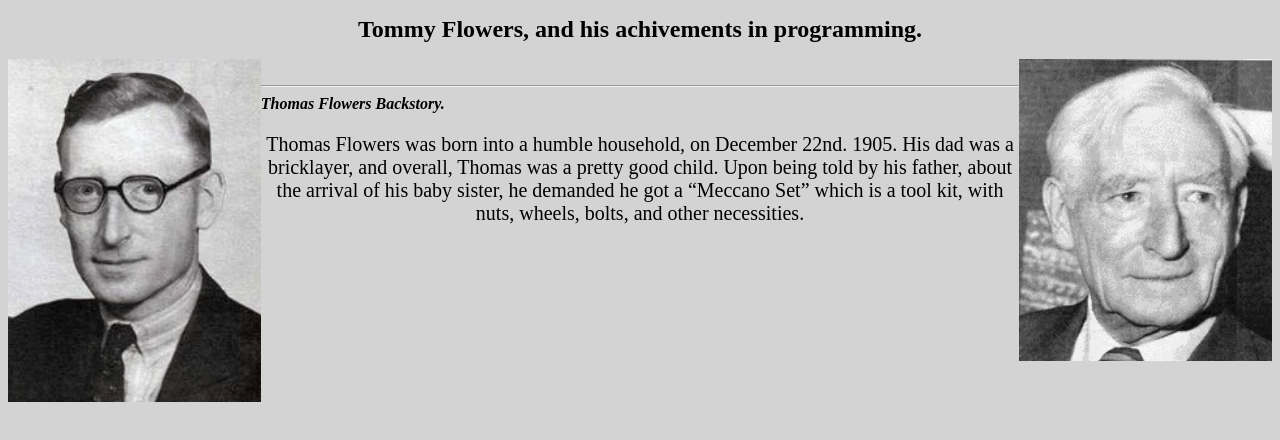
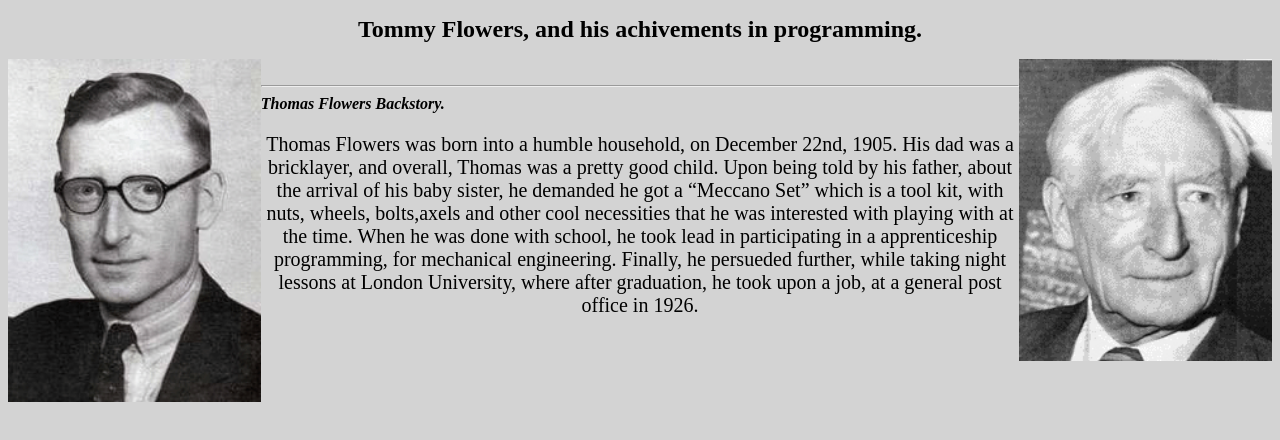
Before and after one commit to JacksonNaufal/Assignment-2, a plain HTML site: page index.html in a window 1280 px wide. Drawn offline with Linux system fonts and the light colour scheme.

Commit message:
Added paragraph

```diff
--- a/index.html
+++ b/index.html
@@ -12,7 +12,7 @@
   <img src="./Images/TommasFlowers.jpg" alt= "ThomasFlower" align= "right" width="20%">
   <br>
   <hr align="center"> <b> <i> Thomas Flowers Backstory.</i> </b>
-   <p id="maininfo" style="font-family:Times New Roman; font-size:125%" align="center" >  Thomas Flowers was born into a humble household, on December 22nd. 1905. His dad was a bricklayer, and overall, Thomas was a pretty good child. Upon being told by his father, about the arrival of his baby sister, he demanded he got a <q>Meccano Set</q> which is a tool kit, with nuts, wheels, bolts, and other necessities. </p>
+   <p id="maininfo" style="font-family:Times New Roman; font-size:125%" align="center" >  Thomas Flowers was born into a humble household, on December 22nd, 1905. His dad was a bricklayer, and overall, Thomas was a pretty good child. Upon being told by his father, about the arrival of his baby sister, he demanded he got a <q>Meccano Set</q> which is a tool kit, with nuts, wheels, bolts,axels and other cool necessities that he was interested with playing with at the time. When he was done with school, he took lead in participating in a apprenticeship programming, for mechanical engineering. Finally, he persueded further, while taking night lessons at London University, where after graduation, he took upon a job, at a general post office in 1926.</p>
 
     <script src="script.js"></script>
   </body>
```
